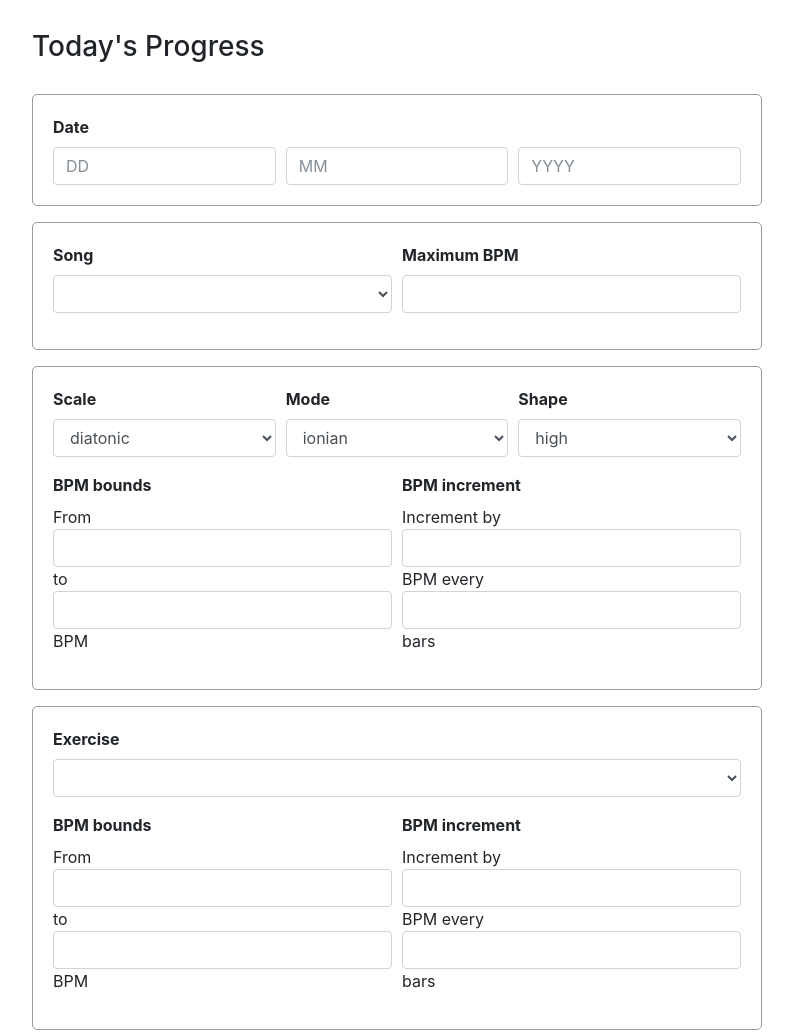
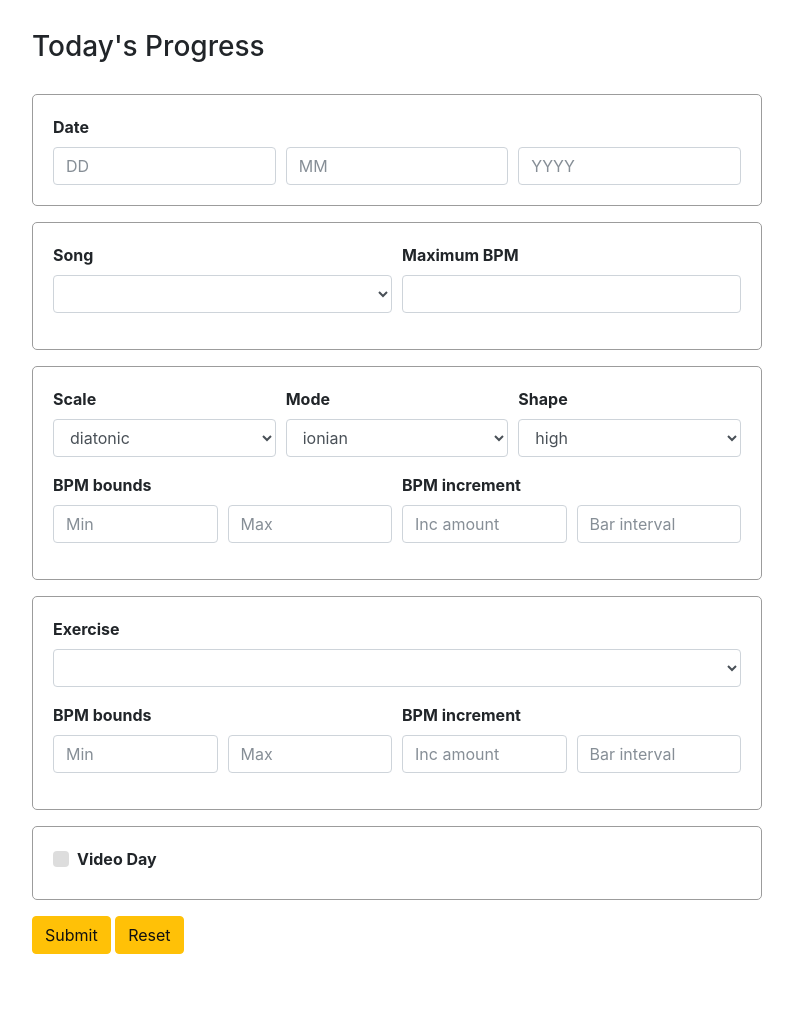
Before and after one commit to mebble/progress-tracker, a website: page public/index.html in a window 1280 px wide. Shown: the top 1033 px of the page, without its empty margins (243-1036 px from the left). After the commit the page ends 984 px from the top, so only its background shows below. Drawn offline with nearby package versions, Linux system fonts and the light colour scheme; no server answers.

Commit message:
simplify bpm bounds and increment form groups

```diff
--- a/public/index.html
+++ b/public/index.html
@@ -74,21 +74,25 @@
 							<div class="form-row">
 								<div class="form-group col-md-6">
 									<label>BPM bounds</label>
-									<br>
-									From
-									<input class="form-control" type="text" name="">
-									to
-									<input class="form-control" type="text" name="">
-									BPM
+									<div class="form-row">
+										<div class="col">
+											<input class="form-control" type="text" placeholder="Min" name="">
+										</div>
+										<div class="col">
+											<input class="form-control" type="text" placeholder="Max" name="">
+										</div>
+									</div>
 								</div>
 								<div class="form-group col-md-6">
 									<label>BPM increment</label>
-									<br>
-									Increment by
-									<input class="form-control" type="text" name="">
-									BPM every
-									<input class="form-control" type="text" name="">
-									bars
+									<div class="form-row">
+										<div class="col">
+											<input class="form-control" type="text" placeholder="Inc amount" name="">
+										</div>
+										<div class="col">
+											<input class="form-control" type="text" placeholder="Bar interval" name="">
+										</div>
+									</div>
 								</div>
 							</div>
 						</div><!-- scale group -->
@@ -102,21 +106,25 @@
 							<div class="form-row">
 								<div class="form-group col-md-6">
 									<label>BPM bounds</label>
-									<br>
-									From
-									<input class="form-control" type="text" name="">
-									to
-									<input class="form-control" type="text" name="">
-									BPM
+									<div class="form-row">
+										<div class="col">
+											<input class="form-control" type="text" placeholder="Min" name="">
+										</div>
+										<div class="col">
+											<input class="form-control" type="text" placeholder="Max" name="">
+										</div>
+									</div>
 								</div>
 								<div class="form-group col-md-6">
 									<label>BPM increment</label>
-									<br>
-									Increment by
-									<input class="form-control" type="text" name="">
-									BPM every
-									<input class="form-control" type="text" name="">
-									bars
+									<div class="form-row">
+										<div class="col">
+											<input class="form-control" type="text" placeholder="Inc amount" name="">
+										</div>
+										<div class="col">
+											<input class="form-control" type="text" placeholder="Bar interval" name="">
+										</div>
+									</div>
 								</div>
 							</div>
 						</div><!-- exercise group -->
```
